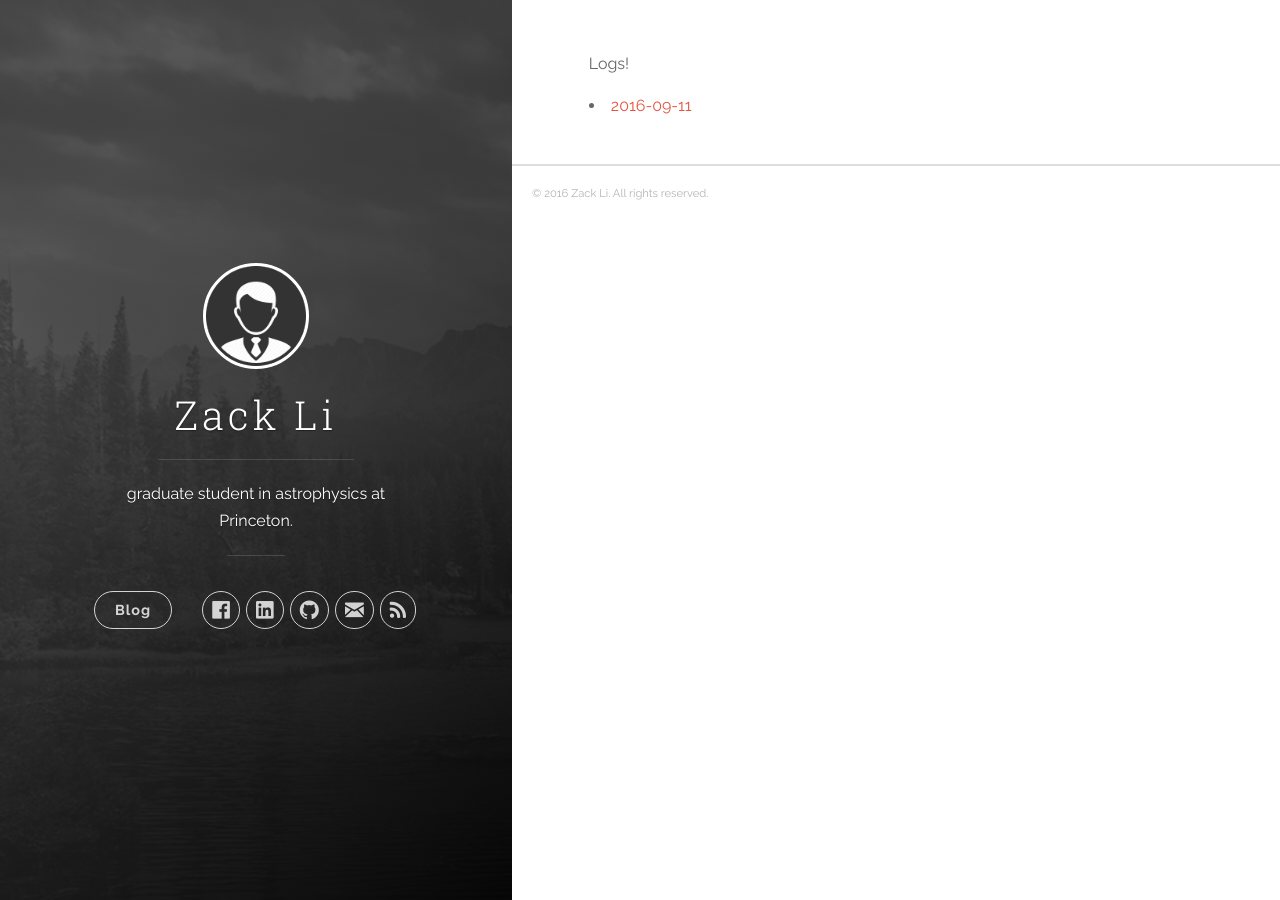
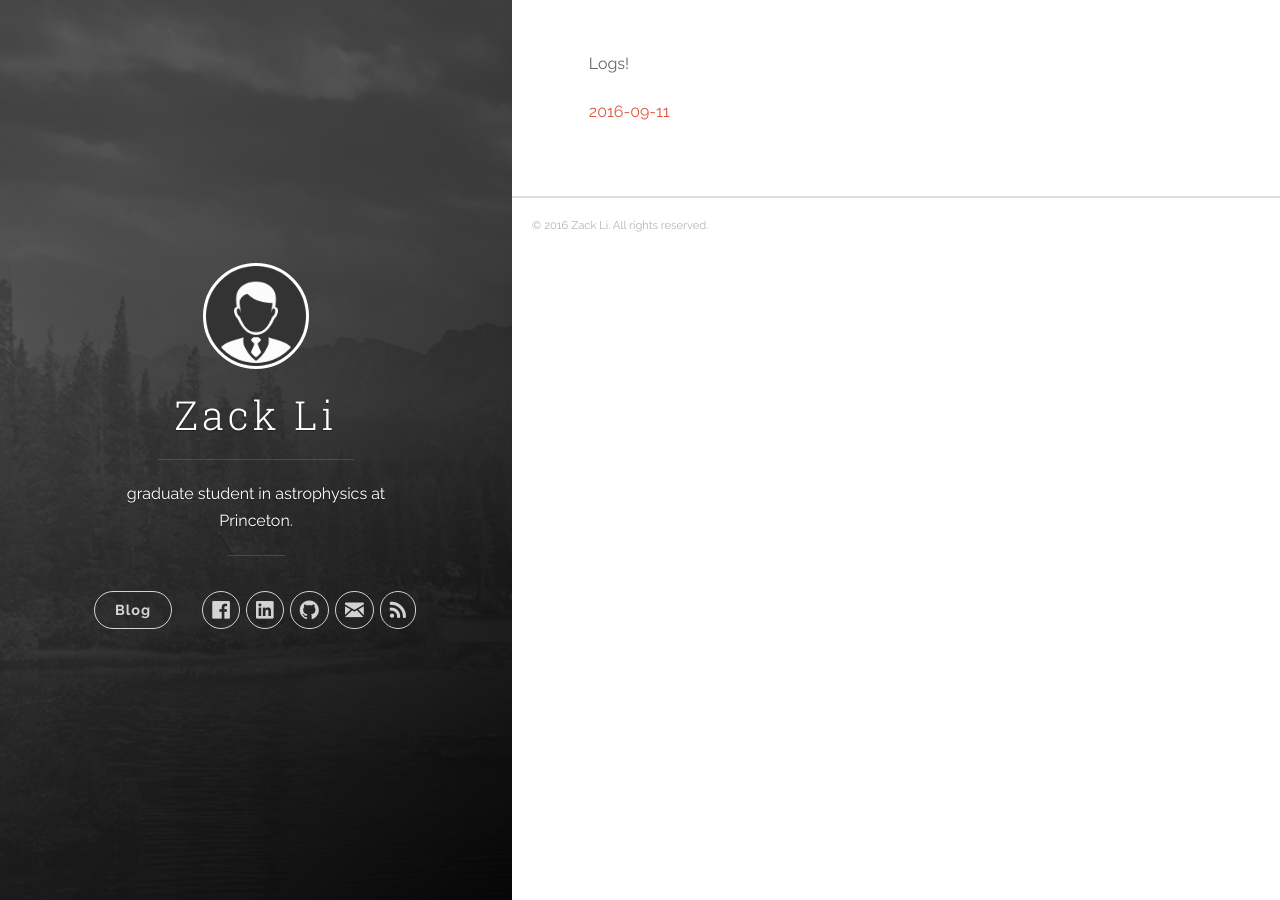
Before and after one commit to xzackli/xzackli.github.io, a Jekyll site: the page built from logs/index.md, in a window 1280 px wide. Built offline with Jekyll 4.4.1, drawn with Linux system fonts in a browser that asks for light colours; nearby versions of some CDN libraries.

```diff
--- a/logs/index.md
+++ b/logs/index.md
@@ -6,5 +6,5 @@ title: Logs
 Logs!
 
 {% for log in site.logs %}
-   <li><a href="{{ log.url }}">{{ log.title }}</a></li>
+   <a href="{{ log.url }}">{{ log.title }}</a> <br>
 {% endfor %}
```
